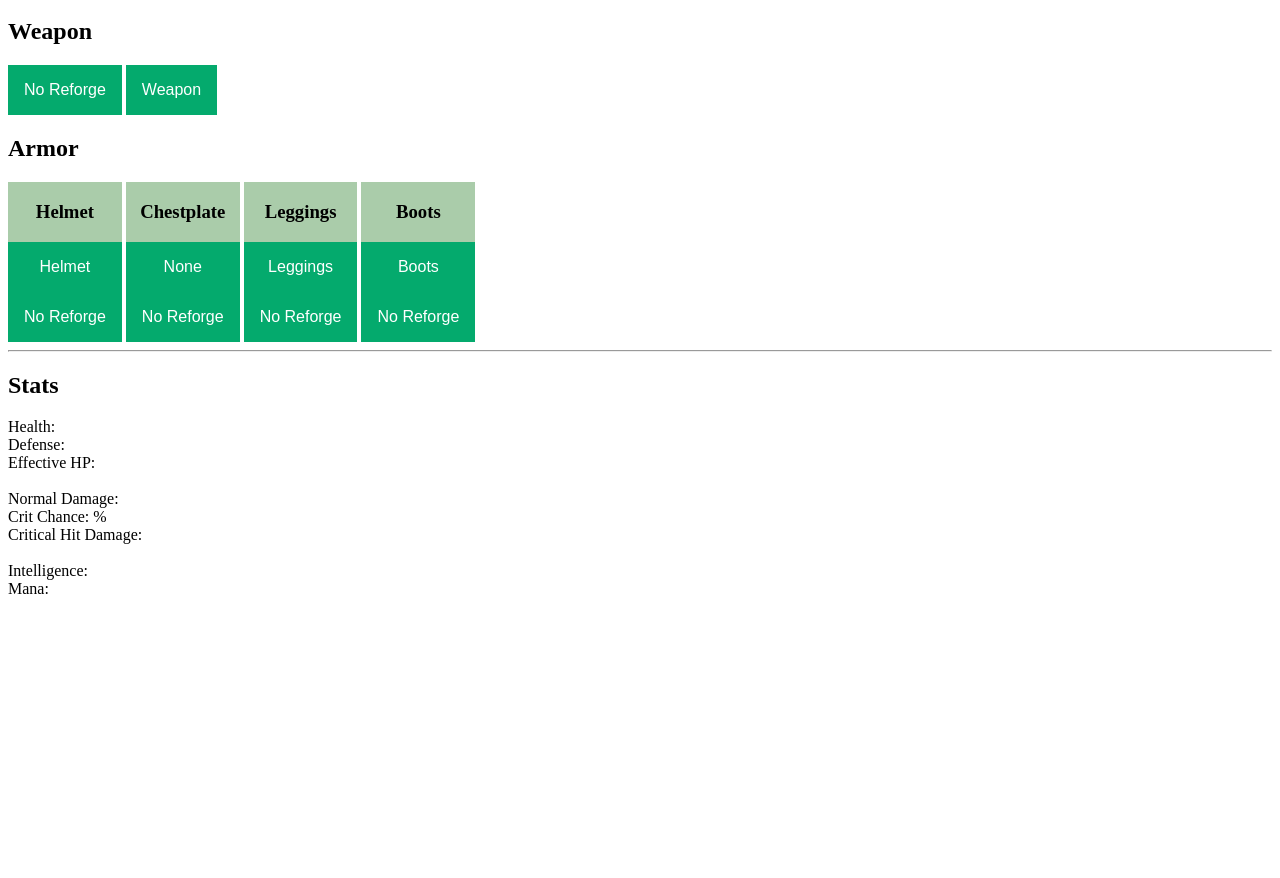
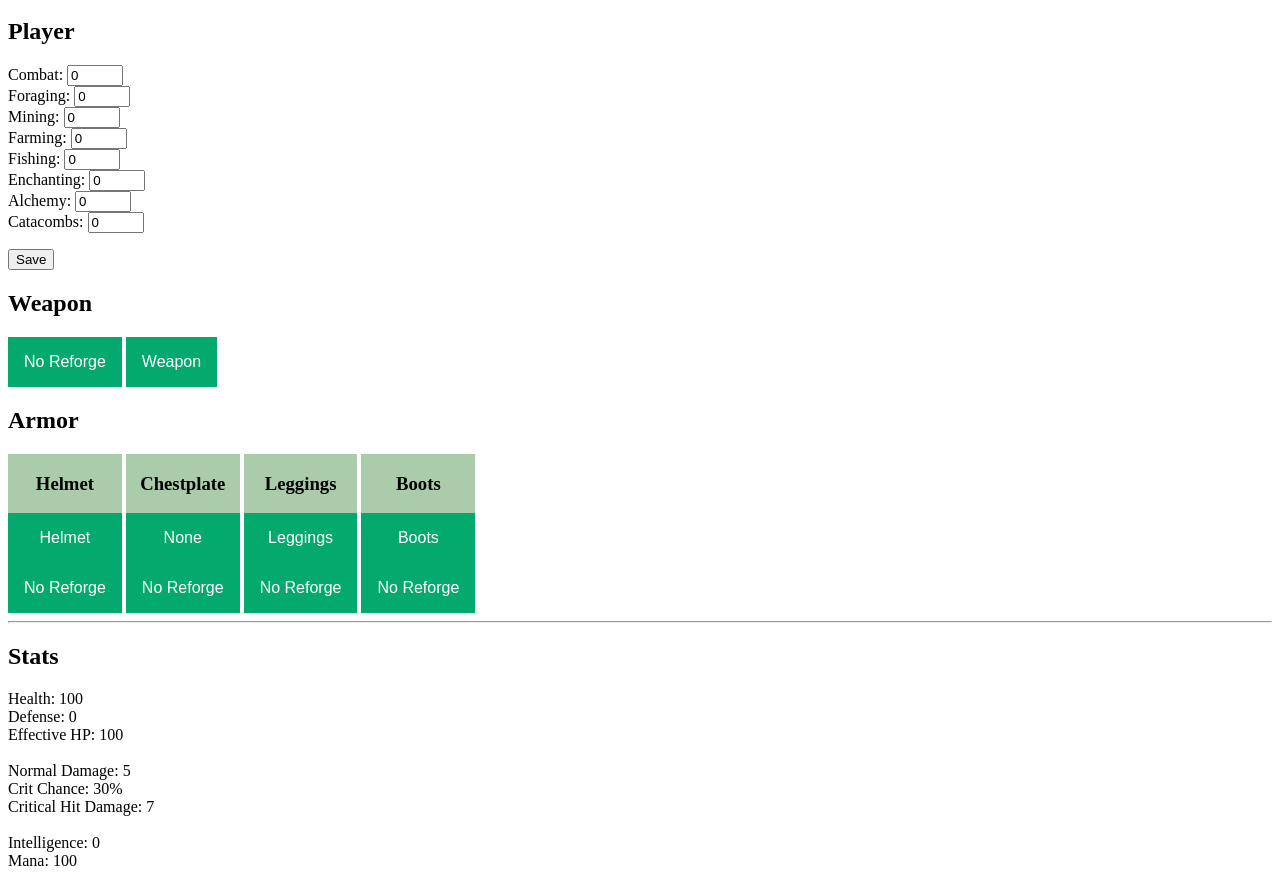
Before and after one commit to clansdown/SkyblockCalculator, a plain HTML site: page index.html in a window 1280 px wide. Shown: the part 48-926 px from the top of the page. Before the commit the page ends 800 px from the top, so only its background shows below. Drawn offline with Linux system fonts and the light colour scheme.

Commit message:
improving things

```diff
--- a/index.html
+++ b/index.html
@@ -7,7 +7,15 @@
 
     <!-- The Data -->
     <!-- note: to enter the rarity, common = 0, uncommon = 1, rare = 2, epic = 3, legendary = 4, mythic = 5 -->
-<script>
+    <script>
+      combat_level = 0;
+      foraging_level = 0;
+      mining_level = 0;
+      farming_level = 0;
+      fishing_level = 0;
+      enchanting_level = 0;
+      alchemy_level = 0;
+      catacombs_level = 0;
   item={"weapon": "#none",
         "helmet" : "#none",
         "helmetReforge" : "#none",
@@ -17,52 +25,124 @@
         "leggingReforge" : "#none",
         "boot" : "#none",
         "bootReforge": "#none",
-        "weaponReforge" : "#none"}
+        "weaponReforge" : "#none"};
   weapons = {
       "#none": {},
       "#aote": {"dmg": 100, "str": 100, "rarity":2},
 	  "#OrnateZombieSword": {"dmg": 110, "str": 60, "int": 50, "rarity":3},
       "#aotd": {"dmg": 225, "str": 100, "rarity":4},
       "#fot": {"dmg": 160, "str": 300, "rarity":4},
-      "#shadowfury": {"dmg": 300, "str" : 125, "spd" : 30, "rarity":4}
+      "#shadowfury": {"dmg": 300, "str" : 125, "spd" : 30, "rarity":4},
+      "#lividdagger": {},
+      "#giantsword" : {},
+      "#darkclaymore" : {},
   };
   helmets = {
       "#none": {"def":0,"hp":0,"crit":0,"cc":0,"int":0},
       "#lapis" : {"def":25, "rarity" : 1},
       "#unstabledragon": {"def":110,"hp":70,"crit":15,"cc":5,"int":25, "rarity" : 4},
 	  "#shadowassassin" : {"def":70, "hp":160, "crit":25, "str":25, "rarity":3},
+      "#reapermask" : {},
+      "#superiordragon" : {},
+      "#perfectier12" : {},
+      "#goldor" : {},
+      "#necron" : {},
   };
   chestplates = {
       "#none": {},
       "#lapis" : {"def":40, "rarity":1},
       "#unstabledragon": {"def":160,"hp":120,"crit":15,"cc":5, "rarity" : 4},
 	  "#shadowassassin" : {"def":110, "hp":240, "crit":25, "str":25, "rarity":3},
+      "#superiordragon" : {},
+      "#perfectier12" : {},
+      "#goldor" : {},
+      "#necron" : {},
   };
   leggings = {
       "#none": {},
       "#lapis" : {"def":35, "rarity":1 },
       "#unstabledragon": {"def":140,"hp":100,"crit":15,"cc":5, "rarity" : 4},
 	  "#shadowassassin" : {"def":95,"hp":210,"crit":25,"str":25, "rarity":3},
+      "#superiordragon" : {},
+      "#perfectier12" : {},
+      "#goldor" : {},
+      "#necron" : {},
   };
   boots = {
       "#none": {},
       "#lapis" : {"def":20, "rarity":1 },
       "#unstabledragon": {"def":90,"hp":60,"crit":15,"cc":5, "rarity" : 4},
 	  "#shadowassassin" : {"def":55,"hp":125,"crit":25,"str":25, "rarity":3},
+      "#superiordragon" : {},
+      "#perfectier12" : {},
+      "#goldor" : {},
+      "#necron" : {},
   };
   fullset = {
       "#lapis": {"hp":60},
   };
   armor_reforges = {
       "#none" : {crit: [0,0,0,0,0], "hp":[0,0,0,0,0], "def":[0,0,0,0,0], "cc":[0,0,0,0,0], "str":[0,0,0,0,0]},
-      "#heavy" : {},
       "#clean" : { "hp" : [5, 7, 10, 15, 20, 25], "def" : [5, 7, 10, 15, 20, 25], "cc" : [2, 4, 6, 8, 10, 12] },
       "#fierce" : { "str" : [2, 4, 6, 8, 10, 12], "cc" : [2, 3, 4, 5, 6, 8], "crit": [4, 7, 10, 14, 18, 24] },
+      "#heavy" : {},
+      "#light": {},
+      "#mythic": {},
+      "#pure": {},
+      "#smart": {},
+      "#titanic": {},
+      "#wise": {},
+      "#reinforced" : {"def": [25, 35, 50, 65, 80, 110]},
+      "#perfect" : {"def": [25, 35, 50, 65, 80, 110]},
+      "#nectrotic": {},
+      "#ancient": {},
+      "#spiked": {},
+      "#renowned": {},
+      "#cubic": {},
+      "#hyper": {},
+      "#loving": {},
+      "#ridiculous": {},
+      "#empowered": {},
+      "#giant": {},
+      "#submerged": {},
+      "#jaded": {},
+
   };
   weapon_reforges = {
       "#none" : {"crit":[0,0,0,0,0],"cc":[0,0,0,0,0],"str":[0,0,0,0,0],"as":[0,0,0,0,0]},
+      "#odd": {},
+      "#fast": {},
+      "#fair": {},
+      "#epic" : { "str": [15, 20, 25, 32, 40], "crit" : [10, 15, 20, 27, 35, 45], "as" : [1, 2, 4, 7, 10, 15] },
       "#sharp" : { "cc" : [10, 12, 14, 17, 20, 25], "crit": [20, 30, 40, 55, 75, 90]},
-      "#epic" : { "str": [15, 20, 25, 32, 40], "crit" : [10, 15, 20, 27, 35, 45], "as" : [1, 2, 4, 7, 10, 15] },
+      "#heroic": {},
+      "#spicy": {},
+      "#legendary": {},
+      "#dirty": {},
+      "#fabled": {},
+      "#suspicious": {},
+      "#gilded": {},
+      "#warped": {},
+      "#withered": {},
+      "#bulky": {},
+      "#salty": {},
+      "#treacherous": {},
+      "#stiff": {},
+      "#lucky": {},
+  };
+  bow_reforges = {
+      "#deadly": {},
+      "#fine": {},
+      "#grand": {},
+      "#hasty": {},
+      "#neat": {},
+      "#rapid": {},
+      "#unreal": {},
+      "#awkward": {},
+      "#rich": {},
+      "#precise": {},
+      "#spiritual": {},
+      "#headstrong": {},
   };
 </script>
 <!-- End Data -->
@@ -175,6 +255,45 @@
 </style>
 
 <script>
+  function el(x) {
+      return document.getElementById(x);
+  }
+
+  function init() {
+      var splitted = document.cookie.split(';');
+      var cookies = {};
+      for(let i = 0; i < splitted.length; i++) {
+          let parts = splitted[i].split("=", 2);
+          cookies[parts[0].trim()] = parts[1];
+      }
+
+      console.log(document.cookie);
+
+      el("combat").valueAsNumber = combat_level = n(cookies.combat);
+      el("foraging").valueAsNumber = foraging_level = n(cookies.foraging);
+      el("mining").valueAsNumber = mining_level = n(cookies.mining);
+      el("farming").valueAsNumber = farming_level = n(cookies.farming);
+      el("fishing").valueAsNumber = fishing_level = n(cookies.fishing);
+      el("enchanting").valueAsNumber = enchanting_level = n(cookies.enchanting);
+      el("alchemy").valueAsNumber = alchemy_level = n(cookies.alchemy);
+      el("catacombs").valueAsNumber = catacombs_level = n(cookies.catacombs);
+
+      calculateStats();
+  }
+
+  function save() {
+      document.cookie = 'combat=' + combat_level;
+      document.cookie = 'foraging=' + foraging_level;
+      document.cookie = 'mining=' + mining_level;
+      document.cookie = 'farming=' + farming_level;
+      document.cookie = 'fishing=' + fishing_level;
+      document.cookie = 'enchanting=' + enchanting_level;
+      document.cookie = 'alchemy=' + alchemy_level;
+      document.cookie = 'catacombs=' + catacombs_level;
+      alert("Player Data Saved");
+  }
+
+
 /* When the user clicks on the button,
 toggle between hiding and showing the dropdown content */
 function myFunction(itemName) {
@@ -214,7 +333,7 @@ function filterFunction(itemName, inputName) {
       if(isNaN(x))
           return 0;
       if(!Number.isFinite(x))
-         return 0;
+          return parseInt(x);
       return x;
   }
 
@@ -242,7 +361,7 @@ function filterFunction(itemName, inputName) {
       ret.crit = a(rf.crit, rarity);
       ret.int = a(rf.int, rarity);
       ret.hp = a(rf.hp, rarity);
-      ret.def = a(rf.hp, rarity);
+      ret.def = a(rf.def, rarity);
       ret.spd = a(rf.spd, rarity);
 
       item.reforge = ret;
@@ -250,7 +369,7 @@ function filterFunction(itemName, inputName) {
 
   function calculateStats() {
       // TODO: get this from the user
-      var combat_level = 1;
+      // var combat_level = 1;
 
 
       var weapon = weapons[item["weapon"]] || {};
@@ -273,11 +392,30 @@ function filterFunction(itemName, inputName) {
       }
 
 
+      var hp = 100 + n(helmet.hp) + helmet.reforge.hp
+          + n(chest.hp) + chest.reforge.hp
+          + n(leg.hp) + leg.reforge.hp
+          + n(bt.hp) + bt.reforge.hp
+          + n(fs.hp)
+          + Math.min(14, 2*farming_level)
+          + Math.max(0, 3*Math.min(19, farming_level-14))
+          + Math.max(0, 4*Math.min(25, farming_level-19))
+          + Math.max(0, 5*(farming_level-25))
+          + Math.min(14, 2*fishing_level)
+          + Math.max(0, 3*Math.min(19, fishing_level-14))
+          + Math.max(0, 4*Math.min(25, fishing_level-19))
+          + Math.max(0, 5*(fishing_level-25));
+      $('#health').text(hp);
 
-      var hp = 100 + n(helmet.hp) + helmet.reforge.hp + n(chest.hp) + chest.reforge.hp + n(leg.hp) + leg.reforge.hp + n(bt.hp) + bt.reforge.hp + n(fs.hp);
-      $('#health').text(hp);
-      var def = n(helmet.def) + helmet.reforge.def + n(chest.def) + chest.reforge.def + n(leg.def) + leg.reforge.def + n(bt.def) + bt.reforge.def + n(fs.def);
+      var def = n(helmet.def) + helmet.reforge.def
+          + n(chest.def) + chest.reforge.def
+          + n(leg.def) + leg.reforge.def
+          + n(bt.def) + bt.reforge.def
+          + n(fs.def)
+          + (mining_level < 15 ? mining_level : 14 + 2*(mining_level-14));
       $('#defense').text(def);
+
+
       var ehp = hp * (1 + (def/100));
       $('#ehp').text(Math.floor(ehp));
 
@@ -288,7 +426,8 @@ function filterFunction(itemName, inputName) {
           + n(chest.str) + chest.reforge.str
           + n(leg.str) + leg.reforge.str
           + n(bt.str) + bt.reforge.str
-          + n(fs.str);
+          + n(fs.str)
+          + (foraging_level < 15 ? foraging_level : 14 + 2*(foraging_level-14));
       var crit = 50
           + n(weapon.crit) + weapon.reforge.crit
           + n(helmet.crit) + helmet.reforge.crit
@@ -320,13 +459,28 @@ function filterFunction(itemName, inputName) {
       $('#int').text(Math.floor(int));
       $('#mana').text(Math.floor(int)+100);
   }
+
+
 </script>
 
   </head>
-  <body>
+  <body onLoad="init();">
 
     <h1>Skyblock Weapons & Armor Calculator</h1>
 
+    <h2>Player</h2>
+
+    <form id="player">
+      Combat: <input type="number" name="combat" id="combat" min="1", max="50" step="1" value="1" onChange="combat_level = this.valueAsNumber; calculateStats();" /><br>
+      Foraging: <input type="number" name="foraging" id="foraging" min="1", max="50" step="1" value="1" onChange="foraging_level = this.valueAsNumber; calculateStats();" /><br>
+      Mining: <input type="number" name="mining" id="mining" min="1", max="50" step="1" value="1" onChange="mining_level = this.valueAsNumber; calculateStats();" /><br>
+      Farming: <input type="number" name="farming" id="farming" min="1", max="50" step="1" value="1" onChange="farming_level = this.valueAsNumber; calculateStats();" /><br>
+      Fishing: <input type="number" name="fishing" id="fishing" min="1", max="50" step="1" value="1" onChange="fishing_level = this.valueAsNumber; calculateStats();" /><br>
+      Enchanting: <input type="number" name="enchanting" id="enchanting" min="1", max="50" step="1" value="1" onChange="enchanting_level = this.valueAsNumber; calculateStats();" /><br>
+      Alchemy: <input type="number" name="alchemy" id="alchemy" min="1", max="50" step="1" value="1" onChange="alchemy_level = this.valueAsNumber; calculateStats();" /><br>
+      Catacombs: <input type="number" name="catacombs" id="catacombs" min="1", max="50" step="1" value="1" onChange="catacombs_level = this.valueAsNumber; calculateStats();" /><br>
+    </form>
+    <button onClick="save(); return false;">Save</button>
 <h2>Weapon</h2>
 
 <div class="dropdown">
@@ -380,6 +534,8 @@ function filterFunction(itemName, inputName) {
       <a href="#fierce">Fierce</a>
       <a href="#clean">Clean</a>
       <a href="#heavy">Heavy</a>
+      <a href="#reinforced">Reinforced</a>
+      <a href="#perfect">Perfect</a>
     </div>
   </div>
 
@@ -408,6 +564,8 @@ function filterFunction(itemName, inputName) {
       <a href="#fierce">Fierce</a>
       <a href="#clean">Clean</a>
       <a href="#heavy">Heavy</a>
+      <a href="#reinforced">Reinforced</a>
+      <a href="#perfect">Perfect</a>
     </div>
   </div>
 
@@ -436,6 +594,8 @@ function filterFunction(itemName, inputName) {
       <a href="#fierce">Fierce</a>
       <a href="#clean">Clean</a>
       <a href="#heavy">Heavy</a>
+      <a href="#reinforced">Reinforced</a>
+      <a href="#perfect">Perfect</a>
     </div>
   </div>
 </div>
@@ -463,6 +623,8 @@ function filterFunction(itemName, inputName) {
       <a href="#fierce">Fierce</a>
       <a href="#clean">Clean</a>
       <a href="#heavy">Heavy</a>
+      <a href="#reinforced">Reinforced</a>
+      <a href="#perfect">Perfect</a>
     </div>
   </div>
 </div>
```
